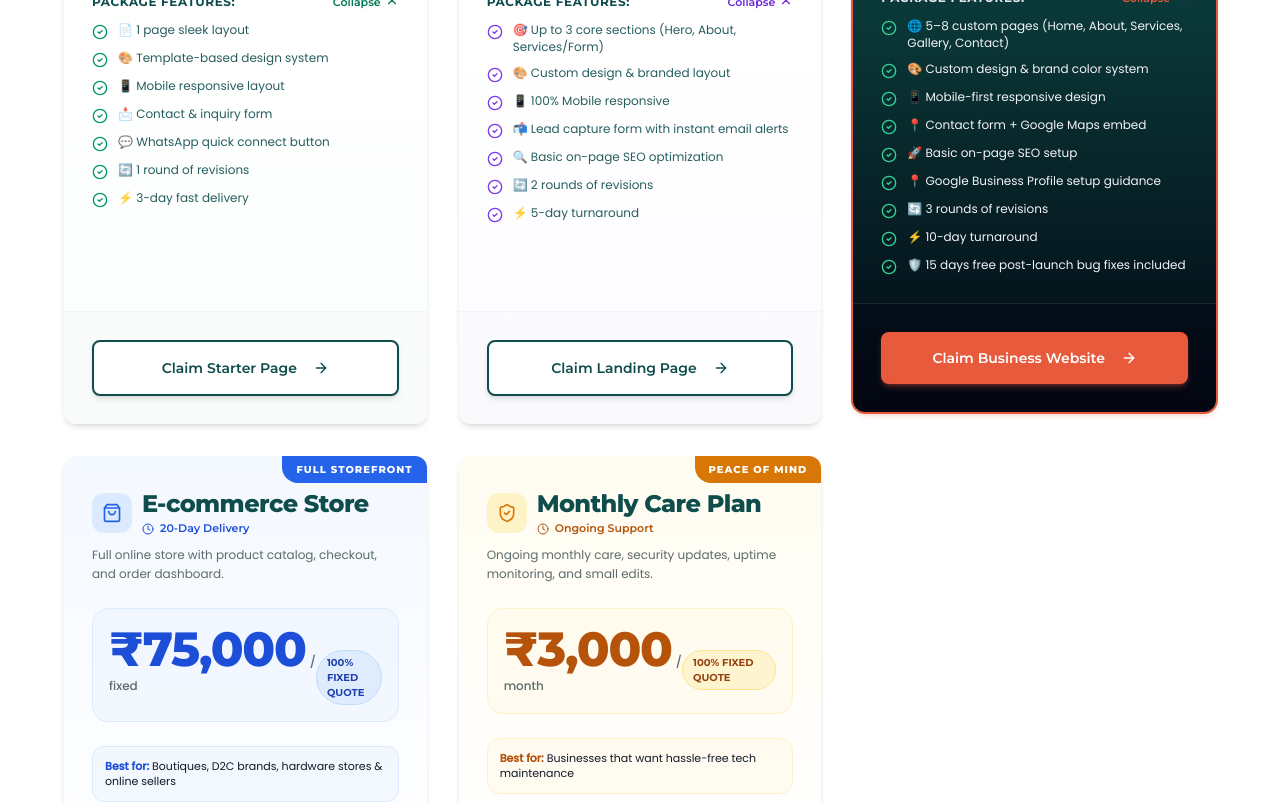
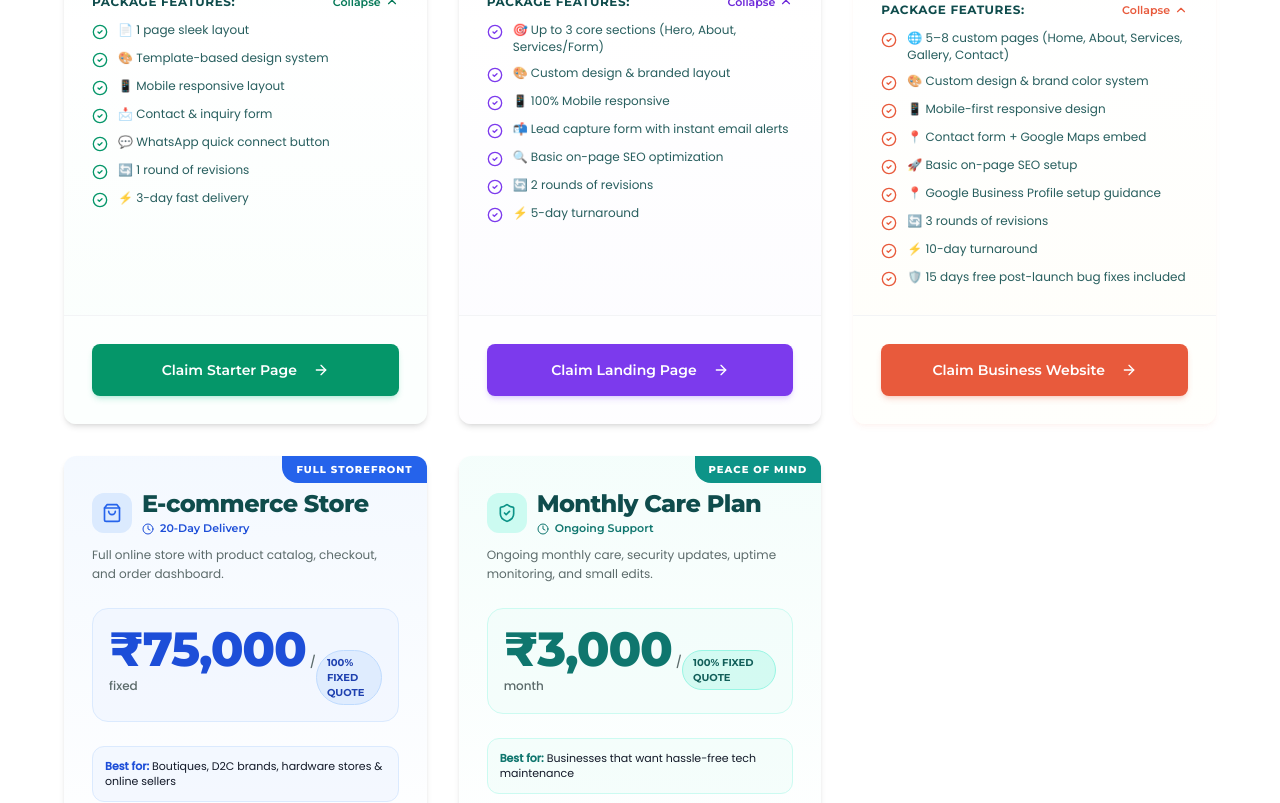
Before and after one commit to sujayraj42/dev-krafters, a Next.js app: page /pricing in a window 1280 px wide. Shown: the part 1200-2003 px from the top of the page. Built offline with nearby package versions, Linux system fonts and the light colour scheme.

Commit message:
feat: make pricing cards light by default and dynamically transform to dark gradient on mouse hover

```diff
--- a/src/app/pricing/page.tsx
+++ b/src/app/pricing/page.tsx
@@ -200,16 +200,14 @@ const faqs = [
 // ─────────────────────────────────────────────
 function PricingCard({ pkg }: { pkg: PricingPackage }) {
   const [expanded, setExpanded] = useState(true);
+  const [isHovered, setIsHovered] = useState(false);
 
-  const isFeatured = pkg.popular;
-
-  // Custom per-package color theme tokens
-  const theme = {
+  // Custom per-package base light theme tokens
+  const baseTheme = {
     'starter-page': {
       cardBg: 'bg-gradient-to-b from-emerald-50/70 via-white to-emerald-50/30 text-gray-900',
       badgeBg: 'bg-emerald-600 text-white',
       iconBg: 'bg-emerald-100 text-emerald-600',
-      iconColor: 'text-emerald-600',
       priceColor: 'text-emerald-700',
       accentText: 'text-emerald-700',
       checkColor: 'text-emerald-600',
@@ -222,7 +220,6 @@ function PricingCard({ pkg }: { pkg: PricingPackage }) {
       cardBg: 'bg-gradient-to-b from-violet-50/70 via-white to-violet-50/30 text-gray-900',
       badgeBg: 'bg-violet-600 text-white',
       iconBg: 'bg-violet-100 text-violet-600',
-      iconColor: 'text-violet-600',
       priceColor: 'text-violet-700',
       accentText: 'text-violet-700',
       checkColor: 'text-violet-600',
@@ -232,23 +229,21 @@ function PricingCard({ pkg }: { pkg: PricingPackage }) {
       boxBg: 'bg-violet-50/60 border-violet-100',
     },
     'business-website': {
-      cardBg: 'bg-gradient-to-b from-primary via-primary-dark to-gray-950 text-white ring-2 ring-accent shadow-2xl shadow-accent/25 lg:-translate-y-3 z-10',
+      cardBg: 'bg-gradient-to-b from-amber-50/70 via-white to-amber-50/30 text-gray-900',
       badgeBg: 'bg-gradient-to-r from-accent to-accent-dark text-white shadow-md',
-      iconBg: 'bg-white/10 text-amber-400 border border-white/10',
-      iconColor: 'text-amber-400',
+      iconBg: 'bg-amber-100 text-amber-600',
       priceColor: 'text-accent',
       accentText: 'text-accent',
-      checkColor: 'text-emerald-400',
-      buttonBg: 'bg-accent hover:bg-accent-dark text-white border-none shadow-lg shadow-accent/30',
-      border: 'border-transparent',
-      pillBg: 'bg-white/10 text-amber-300 border-white/10',
-      boxBg: 'bg-white/10 border-white/10',
+      checkColor: 'text-accent',
+      buttonBg: 'bg-accent hover:bg-accent-dark text-white border-none shadow-lg shadow-accent/20',
+      border: 'border-accent/40 shadow-lg shadow-accent/5',
+      pillBg: 'bg-amber-100/80 text-amber-900 border-amber-200',
+      boxBg: 'bg-amber-50/60 border-amber-100',
     },
     'ecommerce': {
       cardBg: 'bg-gradient-to-b from-blue-50/70 via-white to-blue-50/30 text-gray-900',
       badgeBg: 'bg-blue-600 text-white',
       iconBg: 'bg-blue-100 text-blue-600',
-      iconColor: 'text-blue-600',
       priceColor: 'text-blue-700',
       accentText: 'text-blue-700',
       checkColor: 'text-blue-600',
@@ -258,23 +253,21 @@ function PricingCard({ pkg }: { pkg: PricingPackage }) {
       boxBg: 'bg-blue-50/60 border-blue-100',
     },
     'maintenance': {
-      cardBg: 'bg-gradient-to-b from-amber-50/70 via-white to-amber-50/30 text-gray-900',
-      badgeBg: 'bg-amber-600 text-white',
-      iconBg: 'bg-amber-100 text-amber-600',
-      iconColor: 'text-amber-600',
-      priceColor: 'text-amber-700',
-      accentText: 'text-amber-700',
-      checkColor: 'text-amber-600',
-      buttonBg: 'bg-amber-600 hover:bg-amber-700 text-white border-none shadow-amber-500/20',
-      border: 'border-amber-200/80 hover:border-amber-400 hover:shadow-xl hover:shadow-amber-500/10',
-      pillBg: 'bg-amber-100/80 text-amber-800 border-amber-200',
-      boxBg: 'bg-amber-50/60 border-amber-100',
+      cardBg: 'bg-gradient-to-b from-teal-50/70 via-white to-teal-50/30 text-gray-900',
+      badgeBg: 'bg-teal-600 text-white',
+      iconBg: 'bg-teal-100 text-teal-600',
+      priceColor: 'text-teal-700',
+      accentText: 'text-teal-700',
+      checkColor: 'text-teal-600',
+      buttonBg: 'bg-teal-600 hover:bg-teal-700 text-white border-none shadow-teal-500/20',
+      border: 'border-teal-200/80 hover:border-teal-400 hover:shadow-xl hover:shadow-teal-500/10',
+      pillBg: 'bg-teal-100/80 text-teal-800 border-teal-200',
+      boxBg: 'bg-teal-50/60 border-teal-100',
     },
   }[pkg.id] || {
     cardBg: 'bg-white text-gray-900',
     badgeBg: 'bg-primary text-white',
     iconBg: 'bg-accent/10 text-accent',
-    iconColor: 'text-accent',
     priceColor: 'text-accent',
     accentText: 'text-accent',
     checkColor: 'text-accent',
@@ -283,6 +276,23 @@ function PricingCard({ pkg }: { pkg: PricingPackage }) {
     pillBg: 'bg-gray-100 text-primary',
     boxBg: 'bg-surface-alt',
   };
+
+  // Dynamic Theme (Light by default, Dark when mouse hovers over card)
+  const activeCardBg = isHovered
+    ? 'bg-gradient-to-b from-primary via-primary-dark to-gray-950 text-white ring-2 ring-accent shadow-2xl shadow-accent/30 scale-[1.03] z-20'
+    : `${baseTheme.cardBg} ${baseTheme.border}`;
+
+  const activeTitleColor = isHovered ? 'text-white' : 'text-primary';
+  const activeTaglineColor = isHovered ? 'text-gray-300' : 'text-muted';
+  const activePriceColor = isHovered ? 'text-accent' : baseTheme.priceColor;
+  const activeAccentText = isHovered ? 'text-amber-300' : baseTheme.accentText;
+  const activeCheckColor = isHovered ? 'text-emerald-400' : baseTheme.checkColor;
+  const activeBoxBg = isHovered ? 'bg-white/10 border-white/10' : baseTheme.boxBg;
+  const activePillBg = isHovered ? 'bg-white/10 text-amber-300 border-white/10' : baseTheme.pillBg;
+  const activeIconBg = isHovered ? 'bg-white/10 text-amber-400 border border-white/10' : baseTheme.iconBg;
+  const activeItemText = isHovered ? 'text-gray-100' : 'text-primary/90';
+  const activeFooterBg = isHovered ? 'bg-gray-950/40 border-t border-white/10' : 'bg-white/40 border-t border-gray-100';
+  const activeButtonBg = isHovered ? 'bg-accent hover:bg-accent-dark text-white border-none shadow-lg shadow-accent/40' : baseTheme.buttonBg;
 
   const getPackageIcon = (id: string) => {
     switch (id) {
@@ -303,12 +313,16 @@ function PricingCard({ pkg }: { pkg: PricingPackage }) {
 
   return (
     <div
-      className={`flex flex-col justify-between relative rounded-card transition-all duration-300 overflow-hidden shadow-md ${theme.cardBg} ${theme.border} hover:-translate-y-1.5`}
+      onMouseEnter={() => setIsHovered(true)}
+      onMouseLeave={() => setIsHovered(false)}
+      className={`flex flex-col justify-between relative rounded-card transition-all duration-300 overflow-hidden shadow-md cursor-pointer ${activeCardBg}`}
     >
       {/* Top Banner / Badge */}
       {pkg.badge && (
         <div
-          className={`absolute top-0 right-0 text-[10px] font-heading font-extrabold px-3.5 py-1.5 rounded-bl-2xl uppercase tracking-widest ${theme.badgeBg}`}
+          className={`absolute top-0 right-0 text-[10px] font-heading font-extrabold px-3.5 py-1.5 rounded-bl-2xl uppercase tracking-widest ${
+            isHovered ? 'bg-gradient-to-r from-accent to-accent-dark text-white shadow-md' : baseTheme.badgeBg
+          }`}
         >
           {pkg.badge}
         </div>
@@ -319,56 +333,59 @@ function PricingCard({ pkg }: { pkg: PricingPackage }) {
         {/* Header Title + Icon */}
         <div className="space-y-2 pt-1">
           <div className="flex items-center gap-2.5">
-            <div className={`w-10 h-10 rounded-xl flex items-center justify-center ${theme.iconBg}`}>
+            <div className={`w-10 h-10 rounded-xl flex items-center justify-center ${activeIconBg}`}>
               {getPackageIcon(pkg.id)}
             </div>
             <div>
-              <h3 className={`font-heading font-extrabold text-2xl tracking-tight ${isFeatured ? 'text-white' : 'text-primary'}`}>
+              <h3 className={`font-heading font-extrabold text-2xl tracking-tight ${activeTitleColor}`}>
                 {pkg.name}
               </h3>
-              <div className={`flex items-center gap-1.5 text-[11px] font-heading font-semibold ${theme.accentText}`}>
+              <div className={`flex items-center gap-1.5 text-[11px] font-heading font-semibold ${activeAccentText}`}>
                 <Clock size={12} />
                 <span>{pkg.delivery}</span>
               </div>
             </div>
           </div>
 
-          <p className={`font-body text-xs leading-relaxed min-h-[38px] ${isFeatured ? 'text-gray-300' : 'text-muted'}`}>
+          <p className={`font-body text-xs leading-relaxed min-h-[38px] ${activeTaglineColor}`}>
             {pkg.tagline}
           </p>
         </div>
 
         {/* Price Tag Box */}
-        <div className={`p-4 rounded-2xl border flex items-baseline justify-between ${theme.boxBg}`}>
+        <div className={`p-4 rounded-2xl border flex items-baseline justify-between transition-colors ${activeBoxBg}`}>
           <div>
-            <span className={`font-heading font-extrabold text-4xl sm:text-5xl tracking-tight ${theme.priceColor}`}>
+            <span className={`font-heading font-extrabold text-4xl sm:text-5xl tracking-tight ${activePriceColor}`}>
               {pkg.price}
             </span>
-            <span className={`font-body text-xs font-medium ml-1 ${isFeatured ? 'text-gray-300' : 'text-muted'}`}>
+            <span className={`font-body text-xs font-medium ml-1 ${activeTaglineColor}`}>
               {pkg.pricePeriod || '/ fixed'}
             </span>
           </div>
 
-          <span className={`text-[10px] font-heading font-bold px-2.5 py-1 rounded-full uppercase border ${theme.pillBg}`}>
+          <span className={`text-[10px] font-heading font-bold px-2.5 py-1 rounded-full uppercase border ${activePillBg}`}>
             100% Fixed Quote
           </span>
         </div>
 
         {/* Ideal For Audience Pill */}
-        <div className={`p-3 rounded-xl border text-[11px] leading-snug ${theme.boxBg}`}>
-          <span className={`font-bold ${theme.accentText}`}>Best for:</span> {pkg.idealFor}
+        <div className={`p-3 rounded-xl border text-[11px] leading-snug transition-colors ${activeBoxBg}`}>
+          <span className={`font-bold ${activeAccentText}`}>Best for:</span> {pkg.idealFor}
         </div>
 
         {/* Included List Breakdown */}
         <div className="space-y-3 pt-2">
           <div className="flex items-center justify-between">
-            <span className={`font-heading font-bold text-xs uppercase tracking-wider ${isFeatured ? 'text-gray-200' : 'text-primary'}`}>
+            <span className={`font-heading font-bold text-xs uppercase tracking-wider ${activeTitleColor}`}>
               Package Features:
             </span>
             <button
               type="button"
-              onClick={() => setExpanded(!expanded)}
-              className={`text-[11px] font-heading font-semibold hover:underline flex items-center gap-1 ${theme.accentText}`}
+              onClick={(e) => {
+                e.stopPropagation();
+                setExpanded(!expanded);
+              }}
+              className={`text-[11px] font-heading font-semibold hover:underline flex items-center gap-1 ${activeAccentText}`}
             >
               {expanded ? 'Collapse' : 'Expand All'}
               {expanded ? <ChevronUp size={14} /> : <ChevronDown size={14} />}
@@ -379,8 +396,8 @@ function PricingCard({ pkg }: { pkg: PricingPackage }) {
             <ul className="space-y-2.5 font-body text-xs animate-fade-in-up">
               {pkg.included.map((item, idx) => (
                 <li key={idx} className="flex items-start gap-2.5">
-                  <CheckCircle2 className={`w-4 h-4 flex-shrink-0 mt-0.5 ${theme.checkColor}`} />
-                  <span className={`leading-snug ${isFeatured ? 'text-gray-100' : 'text-primary/90'}`}>{item}</span>
+                  <CheckCircle2 className={`w-4 h-4 flex-shrink-0 mt-0.5 ${activeCheckColor}`} />
+                  <span className={`leading-snug ${activeItemText}`}>{item}</span>
                 </li>
               ))}
             </ul>
@@ -389,16 +406,12 @@ function PricingCard({ pkg }: { pkg: PricingPackage }) {
       </div>
 
       {/* Action CTA Button Container */}
-      <div className={`p-6 sm:p-7 pt-4 ${isFeatured ? 'bg-gray-950/40 border-t border-white/10' : 'bg-gray-50/50 border-t border-gray-100'}`}>
+      <div className={`p-6 sm:p-7 pt-4 transition-colors ${activeFooterBg}`}>
         <Button
           href={`/contact?package=${pkg.id}`}
-          variant={isFeatured ? 'primary' : 'secondary'}
+          variant="primary"
           size="lg"
-          className={`w-full shadow-md font-bold text-sm ${
-            isFeatured
-              ? 'bg-accent hover:bg-accent-dark border-none shadow-accent/30 text-white'
-              : 'bg-white border-gray-200 hover:border-accent hover:text-accent'
-          }`}
+          className={`w-full font-bold text-sm shadow-md transition-all ${activeButtonBg}`}
         >
           <span>Claim {pkg.name}</span>
           <ArrowRight className="w-4 h-4 ml-1.5" />
```
